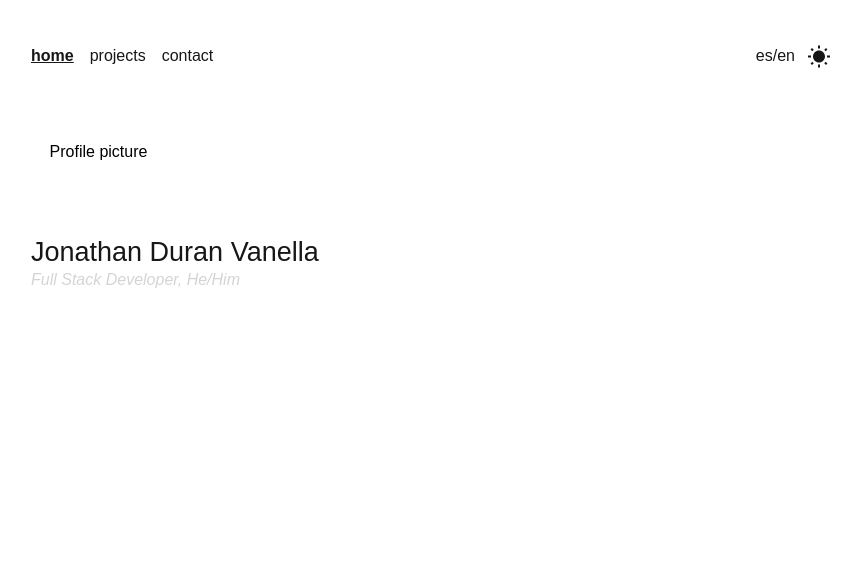
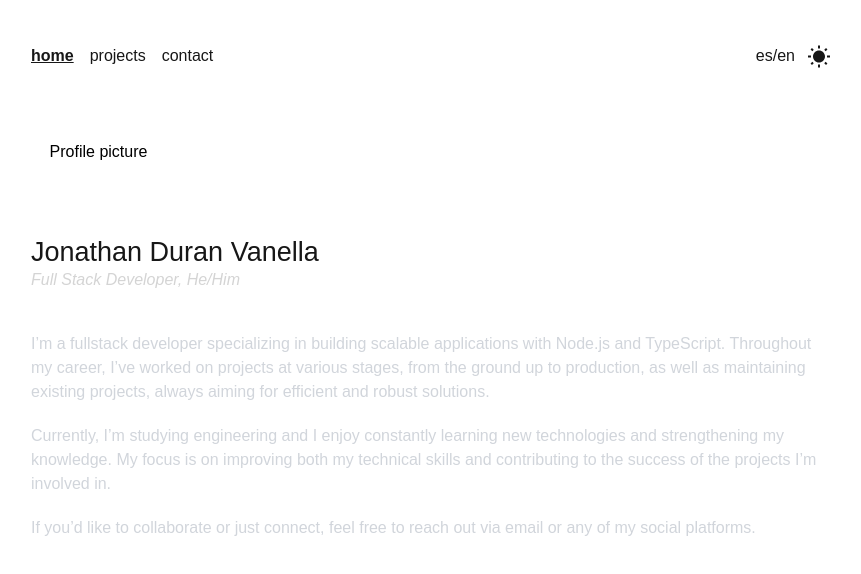
Before and after one commit to jonathanduran7/duranvanella, a Next.js app: page / in a window 1280 px wide. Shown: the top 574 px of the page, without its empty margins (209-1070 px from the left). Built offline with nearby package versions, Linux system fonts and the light colour scheme.

Commit message:
add description in home

```diff
--- a/app/page.tsx
+++ b/app/page.tsx
@@ -6,6 +6,20 @@ export default function Home() {
     <div>
       <Navbar />
       <Profile />
+
+      <div className="mt-[40px] text-[#d1d5db]">
+        <p>
+          I’m a fullstack developer specializing in building scalable applications with Node.js and TypeScript. Throughout my career, I’ve worked on projects at various stages, from the ground up to production, as well as maintaining existing projects, always aiming for efficient and robust solutions.
+        </p>
+
+        <p className="mt-5">
+          Currently, I’m studying engineering and I enjoy constantly learning new technologies and strengthening my knowledge. My focus is on improving both my technical skills and contributing to the success of the projects I’m involved in.
+        </p>
+
+        <p className="mt-5">
+          If you’d like to collaborate or just connect, feel free to reach out via email or any of my social platforms.
+        </p>
+      </div>
     </div>
   );
 }
```
